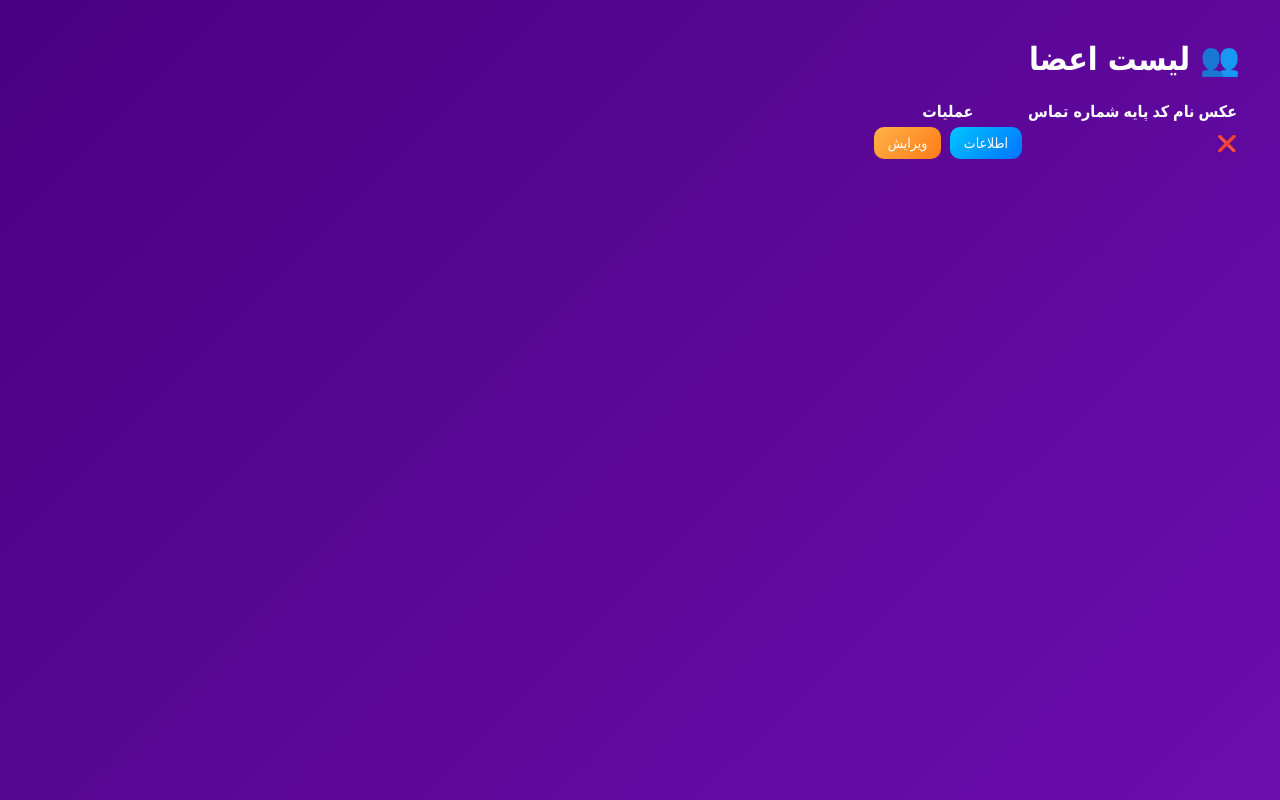
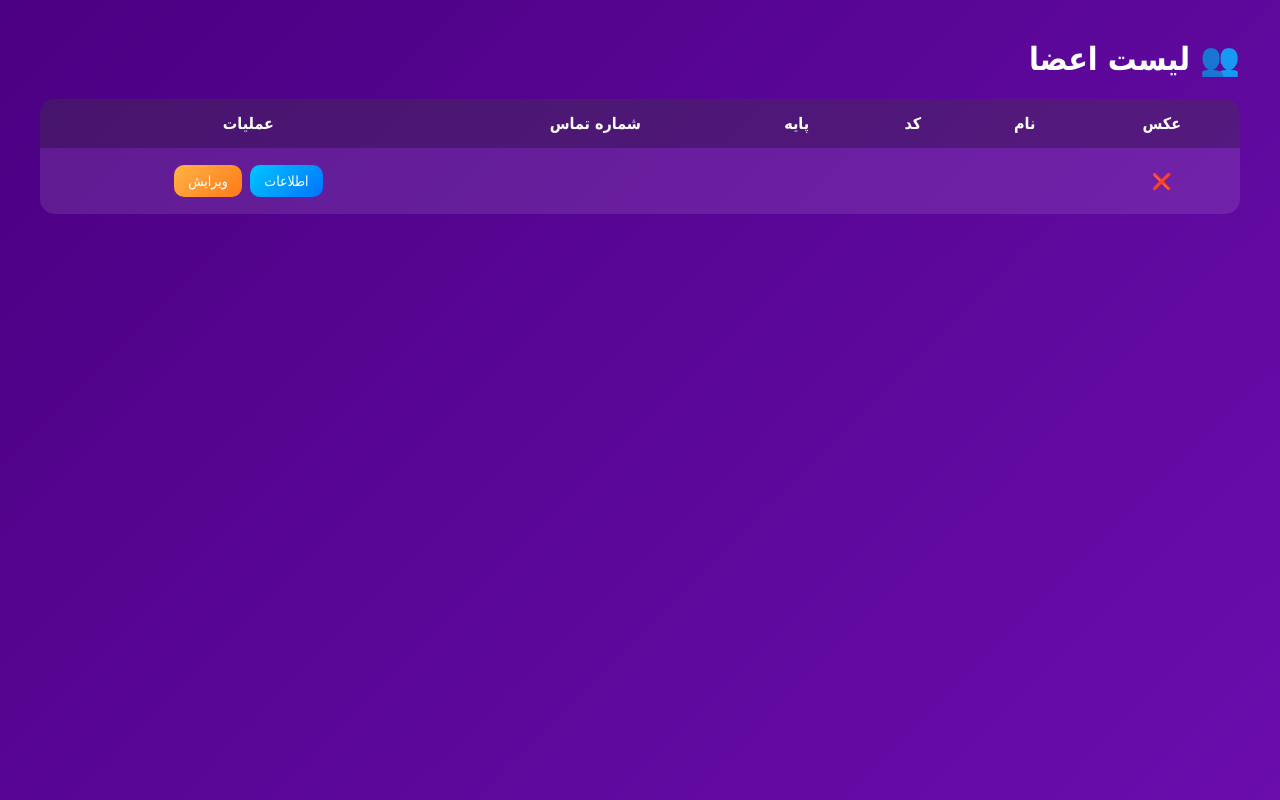
Before and after one commit to arminalvandi/library-management-system, a Flask app: page /members in a window 1280 px wide. Run offline with Flask 3, Linux system fonts and the light colour scheme; the visitor is signed in with stand-in values (Sample User, id 1); data comes from the database, SQL or seed files in the repository.

Commit message:
Update members.html

```diff
--- a/templates/members.html
+++ b/templates/members.html
@@ -10,7 +10,7 @@
 <div class="page">
     <h1>👥 لیست اعضا</h1>
 
-    <table class="members-table">
+    <table class="data-table">
         <thead>
             <tr>
                 <th>عکس</th>
```
